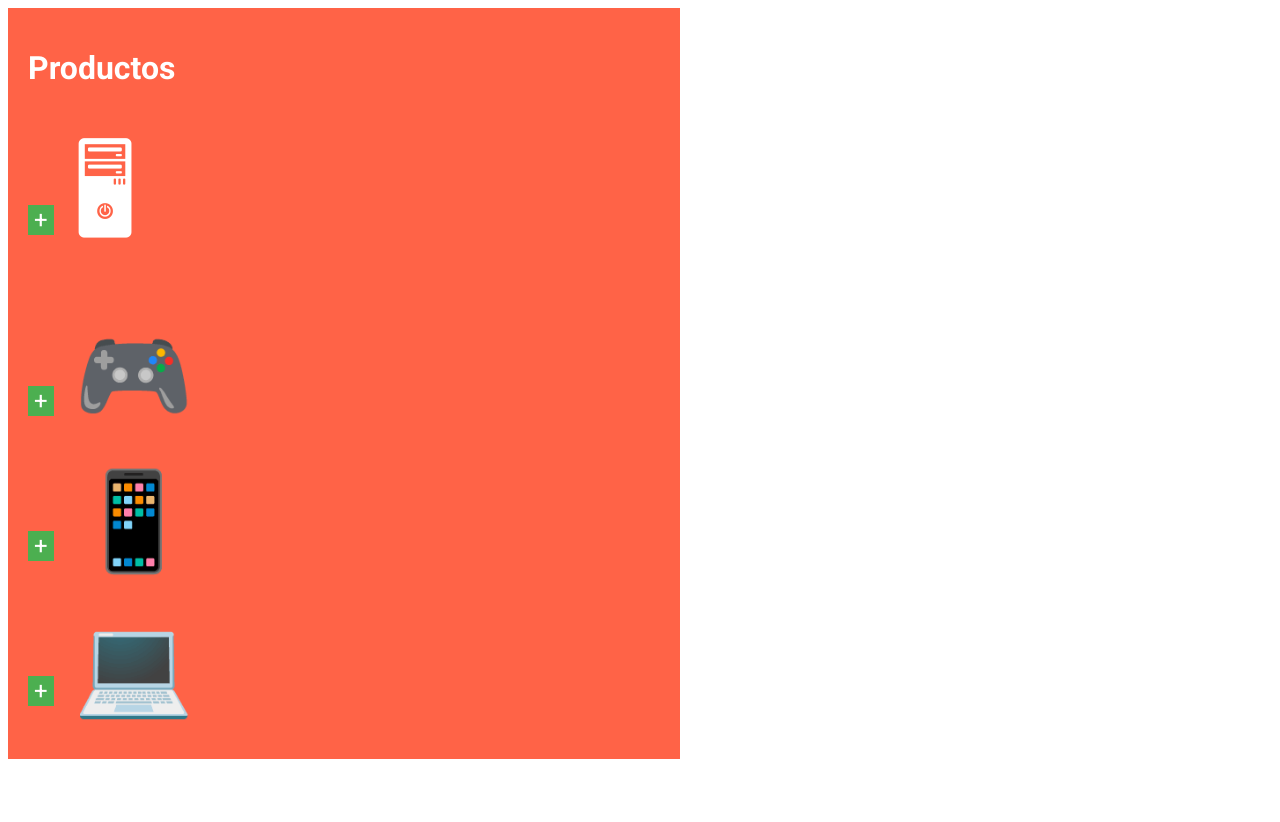
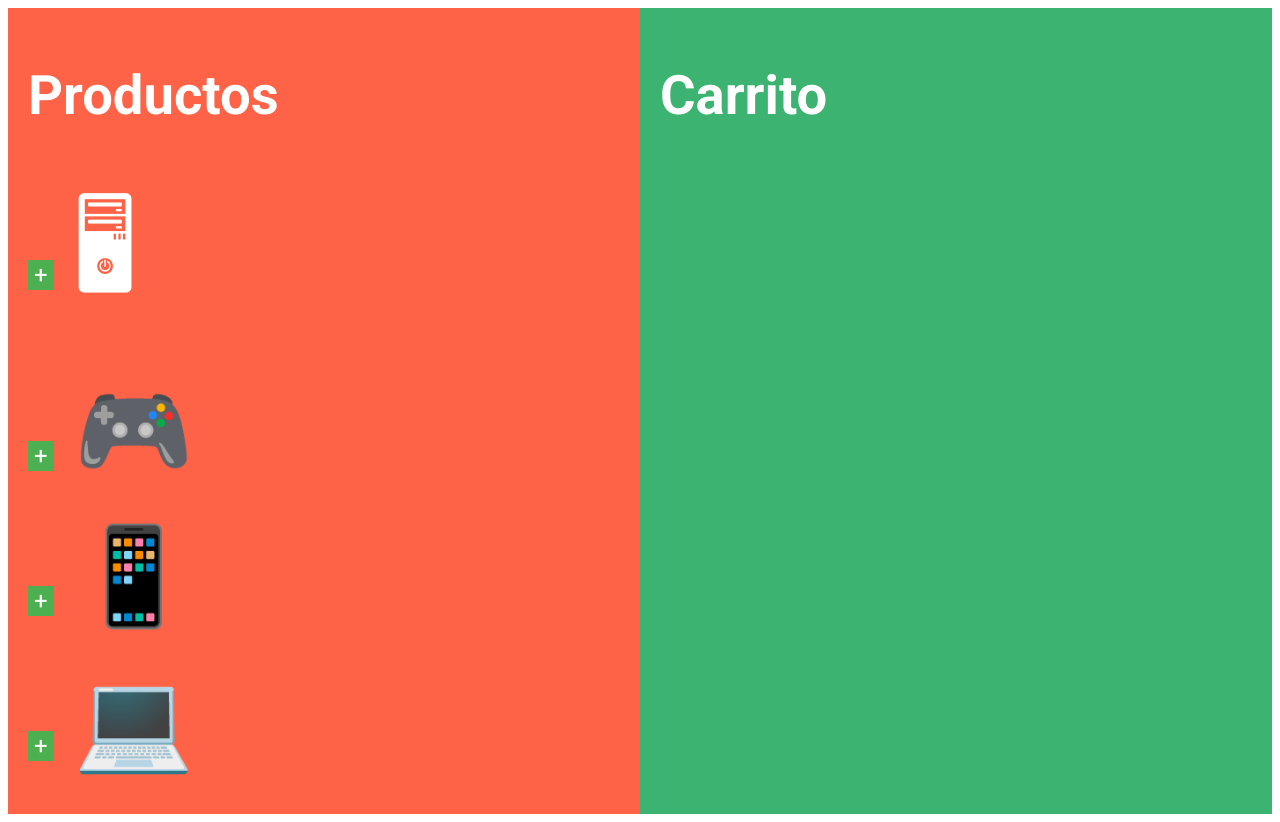
Before and after one commit to burguer80/Compartir-datos-con-componentes, an Angular app: page / in a window 1280 px wide. Before the commit the page ends 800 px from the top, so only its background shows below. Built offline with nearby package versions, Linux system fonts and the light colour scheme.

Commit message:
styles fixes

```diff
--- a/src/app/app.component.html
+++ b/src/app/app.component.html
@@ -5,4 +5,7 @@
                  [product]="product">
     </app-product>
   </div>
+  <div class="column-6 shopping-cart">
+    <h1>Carrito</h1>
+  </div>
 </div>
--- a/src/styles.css
+++ b/src/styles.css
@@ -24,6 +24,10 @@ button:focus {
   outline: 0;
 }
 
+h1 {
+  font-size: 3.4rem;
+}
+
 .container {
   font-size: 1rem;
 
```
